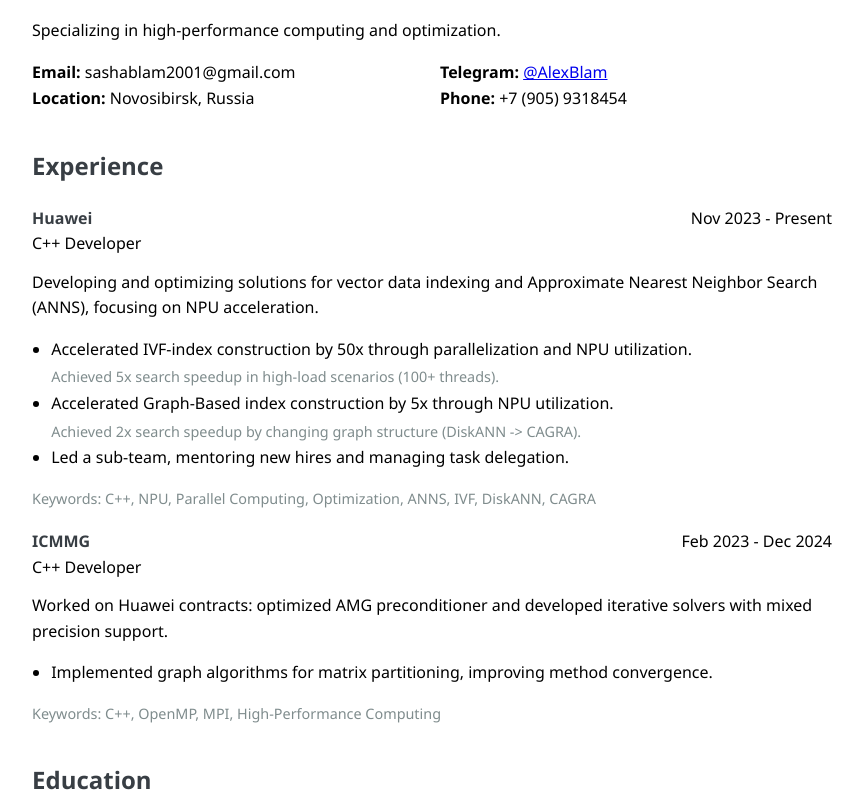
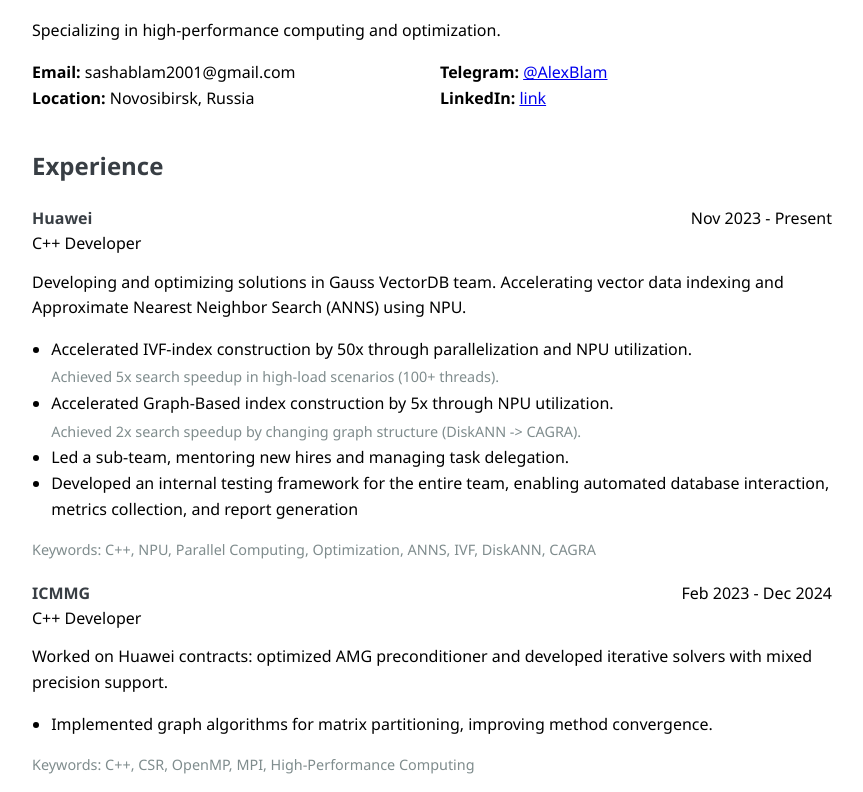
Before and after one commit to 4Blam/alexblam.github.io, a plain HTML site: page index.html in a window 1280 px wide. Shown: the part 160-952 px from the top of the page, without its empty margins (208-1071 px from the left). Drawn offline with Linux system fonts and the light colour scheme.

Commit message:
update cv

```diff
--- a/index.html
+++ b/index.html
@@ -34,7 +34,7 @@
         </div>
         <div>
             <strong>Telegram:</strong> <a href="https://t.me/AlexBlam">@AlexBlam</a><br>
-            <strong>Phone:</strong> +7 (905) 9318454
+            <strong>LinkedIn:</strong> <a href="https://www.linkedin.com/in/alexander-blam-b38787357/">link</a>
         </div>
     </section>
 
@@ -49,7 +49,7 @@
             <div>Nov 2023 - Present</div>
         </div>
         <div class="role-desc">
-            Developing and optimizing solutions for vector data indexing and Approximate Nearest Neighbor Search (ANNS), focusing on NPU acceleration.
+            Developing and optimizing solutions in Gauss VectorDB team. Accelerating vector data indexing and Approximate Nearest Neighbor Search (ANNS) using NPU.
         </div>
         <ul>
             <li>
@@ -69,6 +69,11 @@
             <li>
                 Led a sub-team, mentoring new hires and managing task delegation.
             </li>
+
+            <li>
+                Developed an internal testing framework for the entire team, enabling automated database interaction, metrics collection, and report generation
+            </li>
+
         </ul>
         <div class="keywords">
             Keywords: C++, NPU, Parallel Computing, Optimization, ANNS, IVF, DiskANN, CAGRA
@@ -90,7 +95,7 @@
             </li>
         </ul>
         <div class="keywords">
-            Keywords: C++, OpenMP, MPI, High-Performance Computing
+            Keywords: C++, CSR, OpenMP, MPI, High-Performance Computing
         </div>
     </section>
 
@@ -101,6 +106,7 @@
             <div>2023</div>
         </div>
         <div>BSc Mathematics & Computer Science</div>
+        <div class="details">Thesis: Seismic Sensor Data Processing Technology for Industrial Facilities: Case Study of the Krasnoyarsk HEPP</div>
     </div>
 
     <footer>
```
